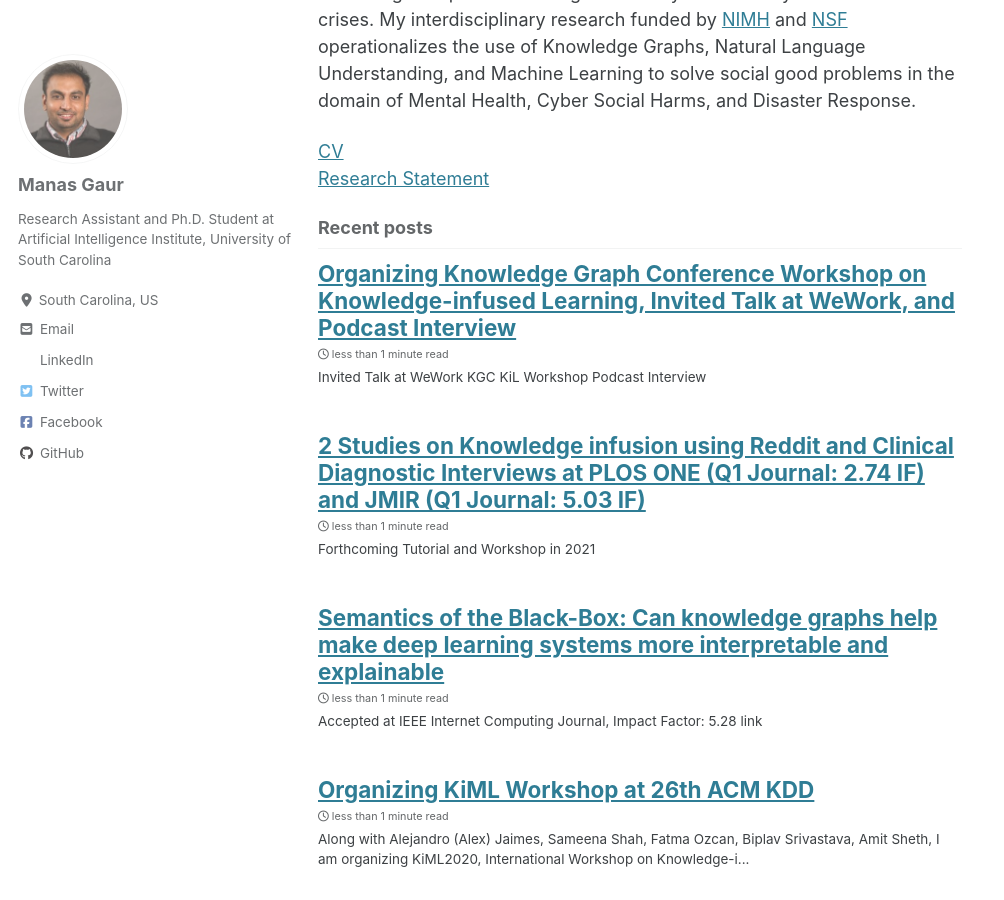
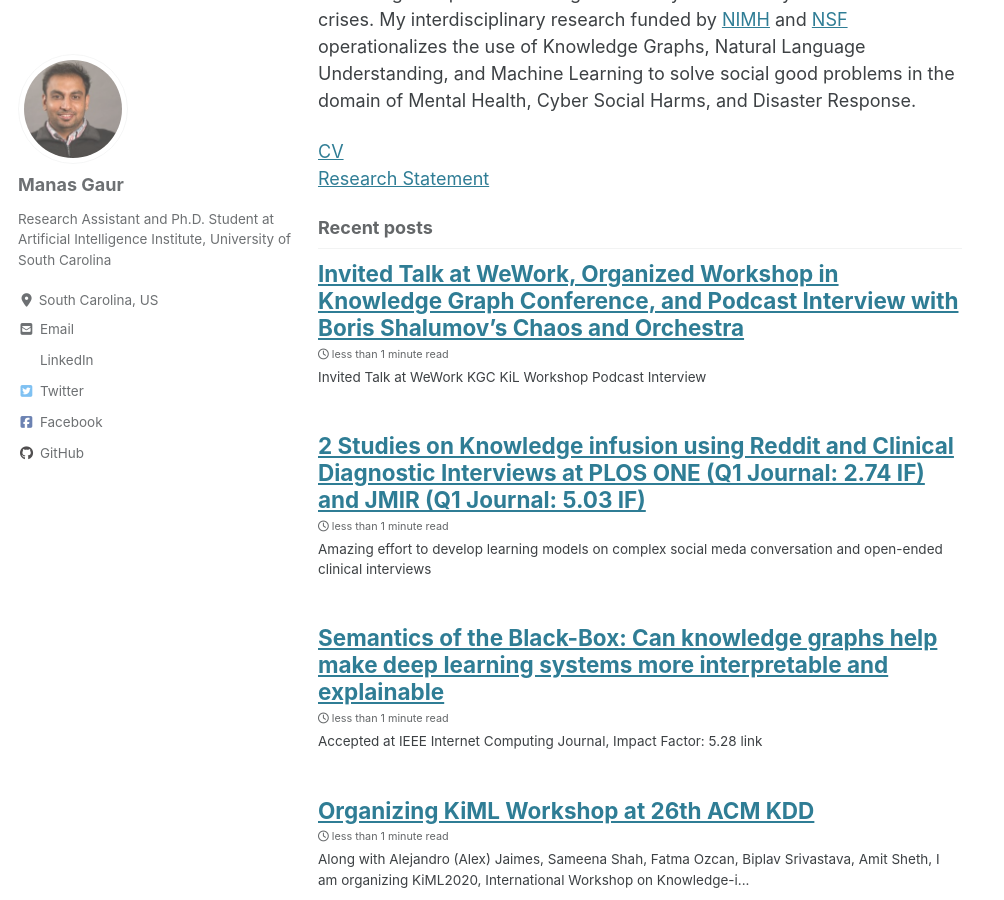
Before and after one commit to manasgaur/manasgaur.github.io, a Jekyll site: the page built from index.html, in a window 1280 px wide and 900 px high, scrolled down 315 px. Shown: the whole window, without its empty margins (0-1004 px from the left). Built offline with Jekyll 4.4.1, drawn with Linux system fonts in a browser that asks for light colours; cached includes are drawn as plain includes; nearby versions of some CDN libraries; the list of posts is cut into pages by our own code.

Commit message:
June Update 3 :)

```diff
--- a/_posts/2021-02-14-journals.md
+++ b/_posts/2021-02-14-journals.md
@@ -2,7 +2,7 @@
 title: "2 Studies on Knowledge infusion using Reddit and Clinical Diagnostic Interviews at PLOS ONE (Q1 Journal: 2.74 IF) and JMIR (Q1 Journal: 5.03 IF)"
 date: 2021-02-14
 tags: [ Knowledge graphs, Social Good, AI for Good, knowledge-infused learning, artificial intelligence, Deep Learning, Optimization, Behavior Modeling, Semantic Social Computing, Explainable Systems]
-excerpt: "Forthcoming Tutorial and Workshop in 2021 "
+excerpt: "Amazing effort to develop learning models on complex social meda conversation and open-ended clinical interviews"
 ---
 
 **Super Excited** to have two journal acceptances on:
--- a/_posts/2021-05-10-TalksWs.md
+++ b/_posts/2021-05-10-TalksWs.md
@@ -1,5 +1,5 @@
 ---
-title: "Organizing Knowledge Graph Conference Workshop on Knowledge-infused Learning, Invited Talk at WeWork, and Podcast Interview"
+title: "Invited Talk at WeWork, Organized Workshop in Knowledge Graph Conference, and Podcast Interview with Boris Shalumov's Chaos and Orchestra"
 date: 2021-05-04
 tags: [Knowledge Infused Learning, Knowledge Graphs, Semantic Deep Learning, Conversational Artificial Intelligence, Explainable Artificial Intelligence, Semantic Social Computing, AI for Good, Data Science for Social Good]
 ---
```
